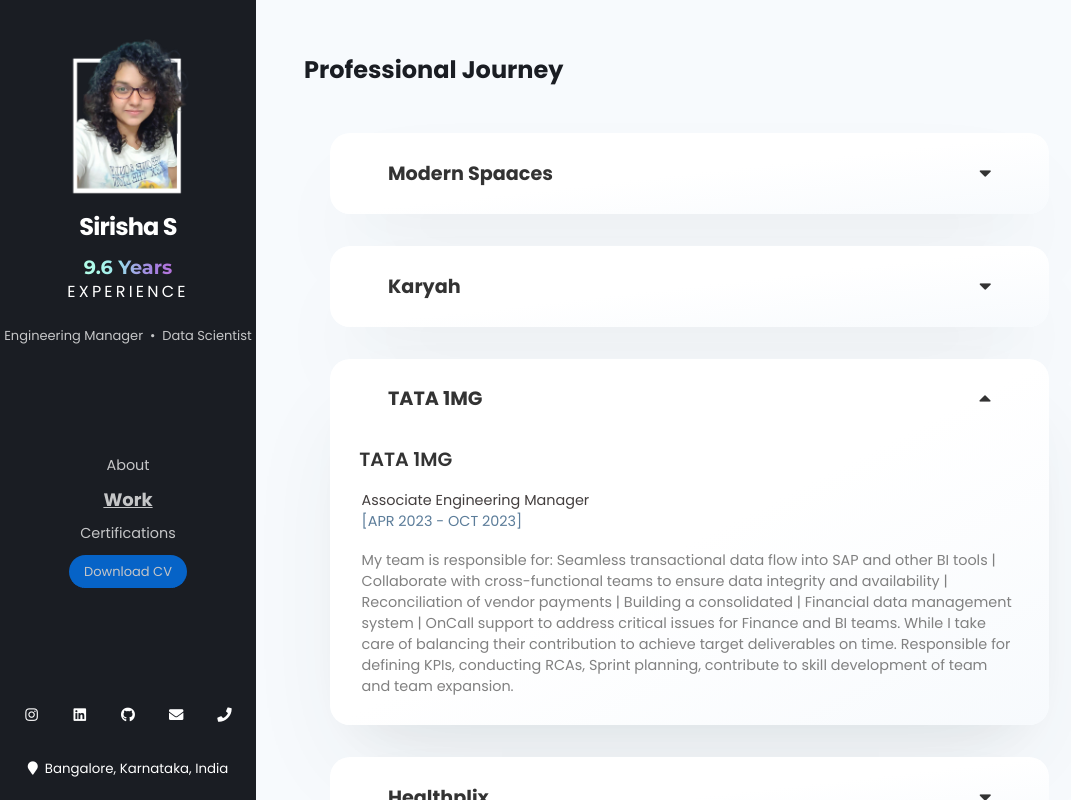
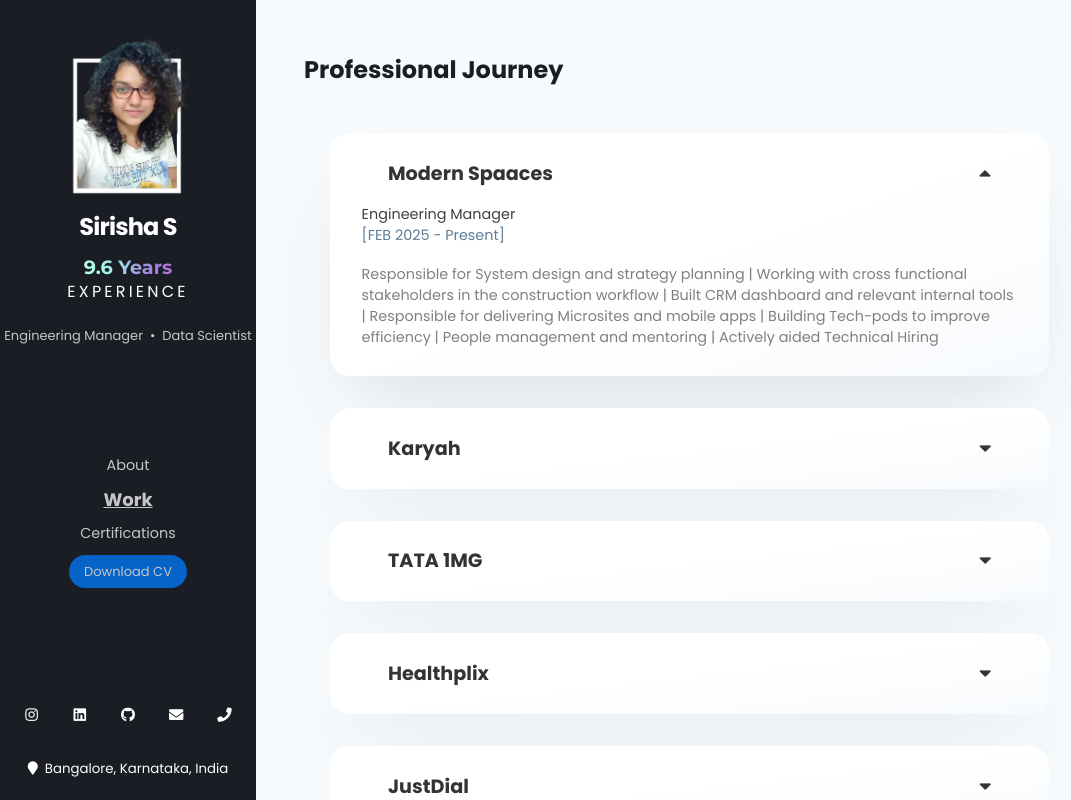
Before and after one commit to sirishasamudrala5/portfolio, a React (Create React App) app: page / in a window 1280 px wide. Both pictures are taken after a click on the item "Work". Shown: the whole page, without its empty margins (0-1071 px from the left). Built offline with nearby package versions, Linux system fonts and the light colour scheme.

Commit message:
updated resume and experience

```diff
--- a/src/components/common/CollapsableCard.jsx
+++ b/src/components/common/CollapsableCard.jsx
@@ -2,8 +2,8 @@
 import Collapsible from 'react-collapsible'
 
 const CollapsableCard = (props) => {
-    return <Collapsible trigger={[props.data.title, <span className="icon solid fa-caret-down"></span>]} triggerTagName={"h2"} open={props.data.title == "TATA 1MG" ?  true : false} easing="ease-in-out" transitionTime={600}>
-        <h2 className="title">{props.data.title}</h2>
+    return <Collapsible trigger={[props.data.title, <span className="icon solid fa-caret-down"></span>]} triggerTagName={"h2"} open={props.data.title == "Modern Spaaces" ?  true : false} easing="ease-in-out" transitionTime={600}>
+
           <p className="role">{props.data.role}</p>
         <p className="subtitle">[{props.data.journey}]</p>
         <br />
```
